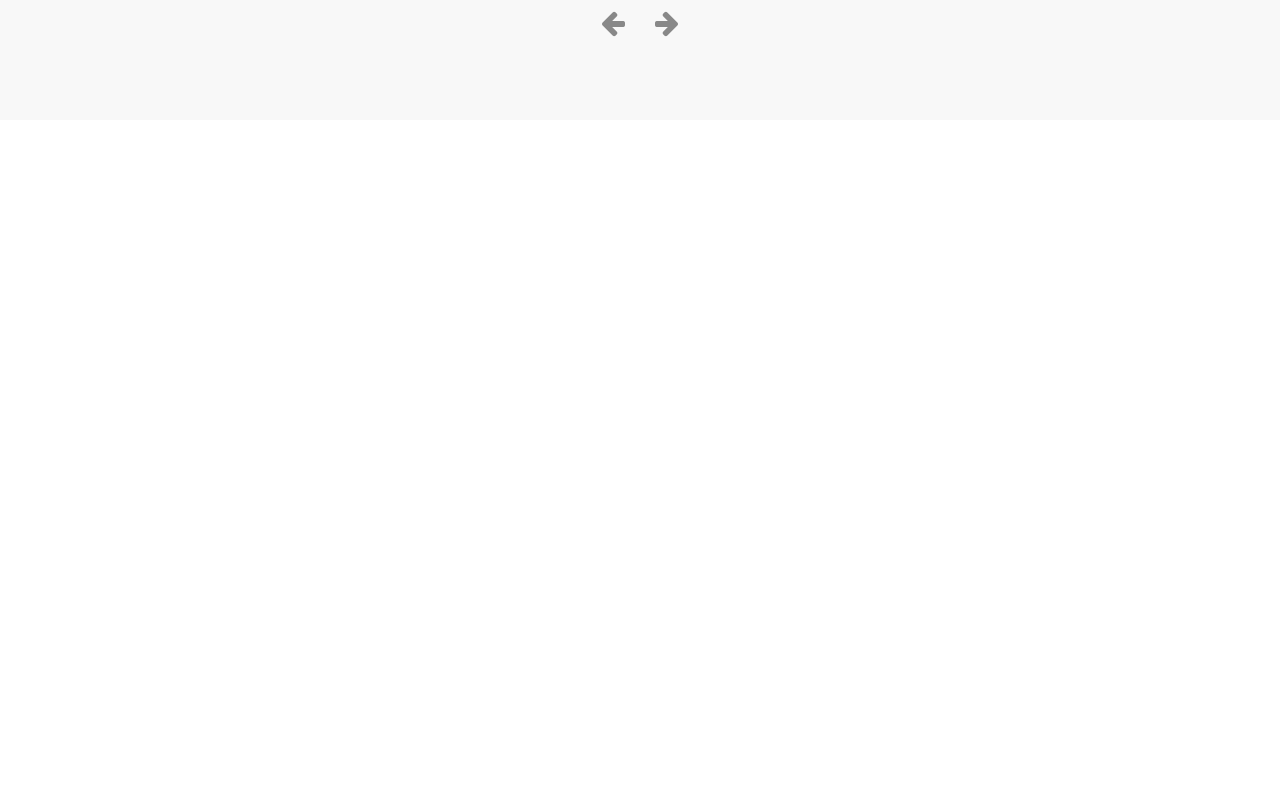
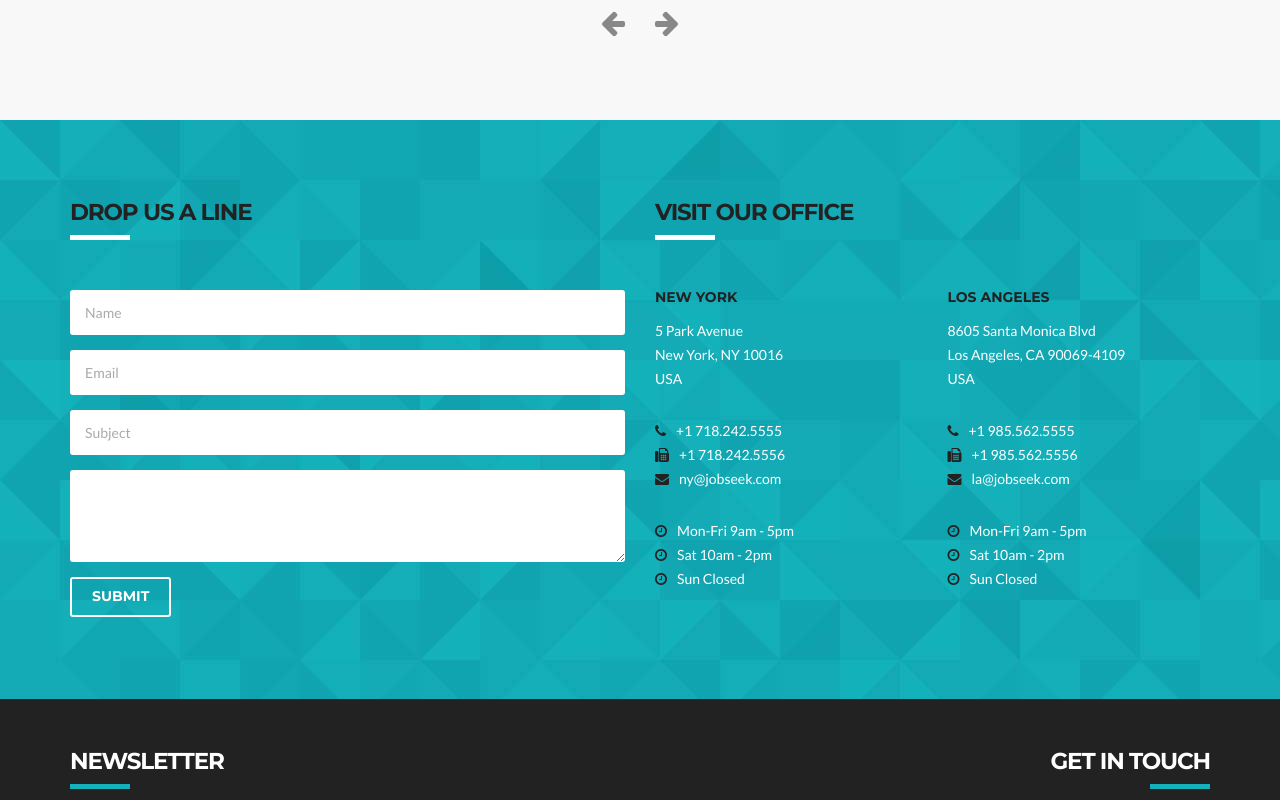
Before and after one commit to workix/workix-frontend-vue, a Vue app: page /sobre_nos in a window 1280 px wide. Shown: the part 1820-2620 px from the top of the page. Before the commit the page ends 1940 px from the top, so only its background shows below. Built offline with nearby package versions, Linux system fonts and the light colour scheme.

Commit message:
finished about

```diff
--- a/src/views/AboutView.vue
+++ b/src/views/AboutView.vue
@@ -34,6 +34,10 @@
 
     <TestimonialsWrapper />
     <TeamWrapper />
+    <ContactsWrapper />
+    <FooterWrapper />
+    <LoginPopup />
+    <RegisterPopup />
 
   </div>
 </template>
@@ -44,13 +48,21 @@ import NavBar from '@/components/NavBar.vue'
 import HeaderBar from '@/components/HeaderBar.vue'
 import TestimonialsWrapper from '@/components/TestimonialsWrapper.vue'
 import TeamWrapper from '@/components/TeamWrapper.vue'
+import ContactsWrapper from '@/components/ContactsWrapper.vue'
+import FooterWrapper from '@/components/FooterWrapper.vue'
+import LoginPopup from '@/components/LoginPopup.vue'
+import RegisterPopup from "@/components/RegisterPopup.vue"
 export default {
   components: {
     PageLoader,
     NavBar,
     HeaderBar,
     TestimonialsWrapper,
-    TeamWrapper
+    TeamWrapper,
+    ContactsWrapper,
+    FooterWrapper,
+    LoginPopup,
+    RegisterPopup
   }
 }
 </script>
```
